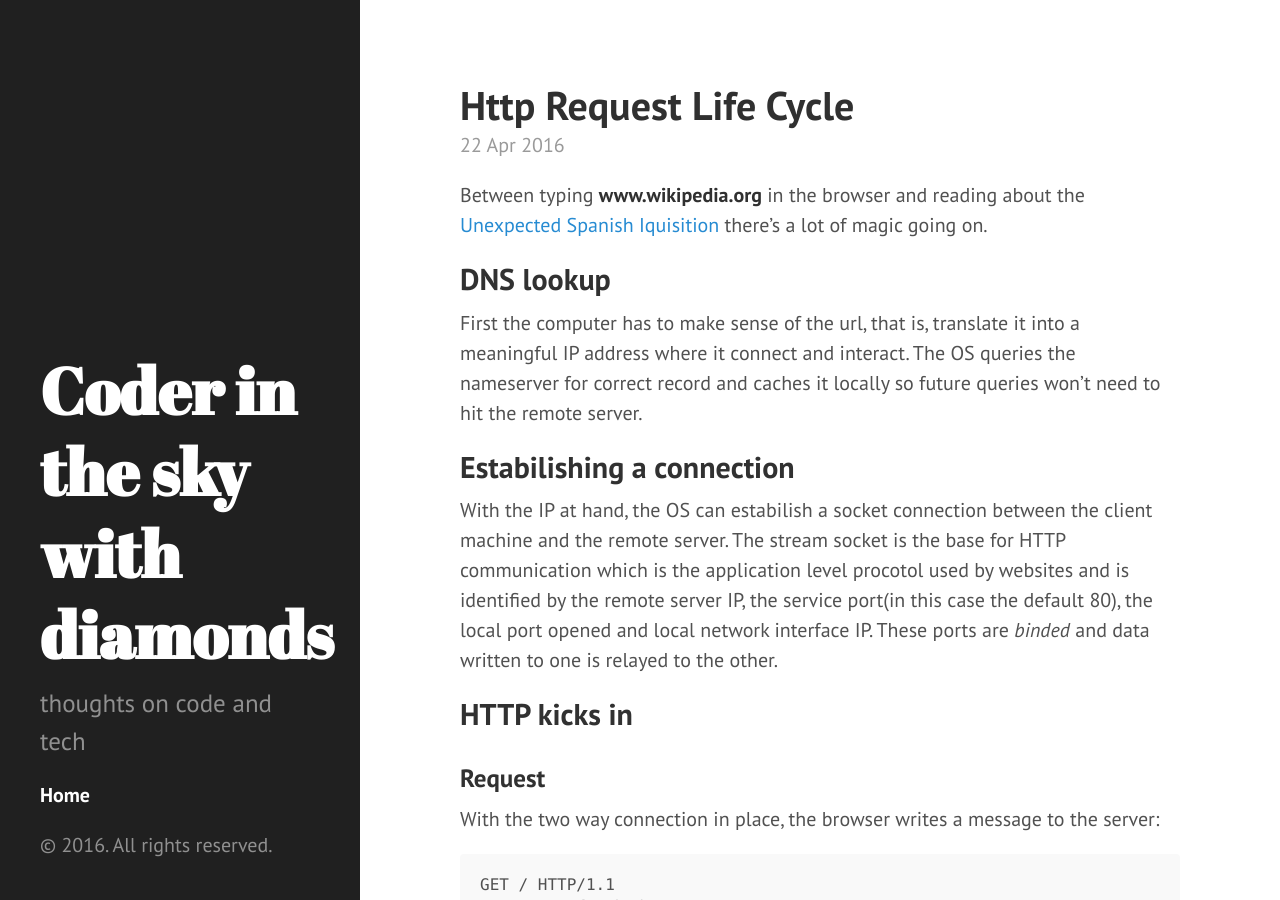
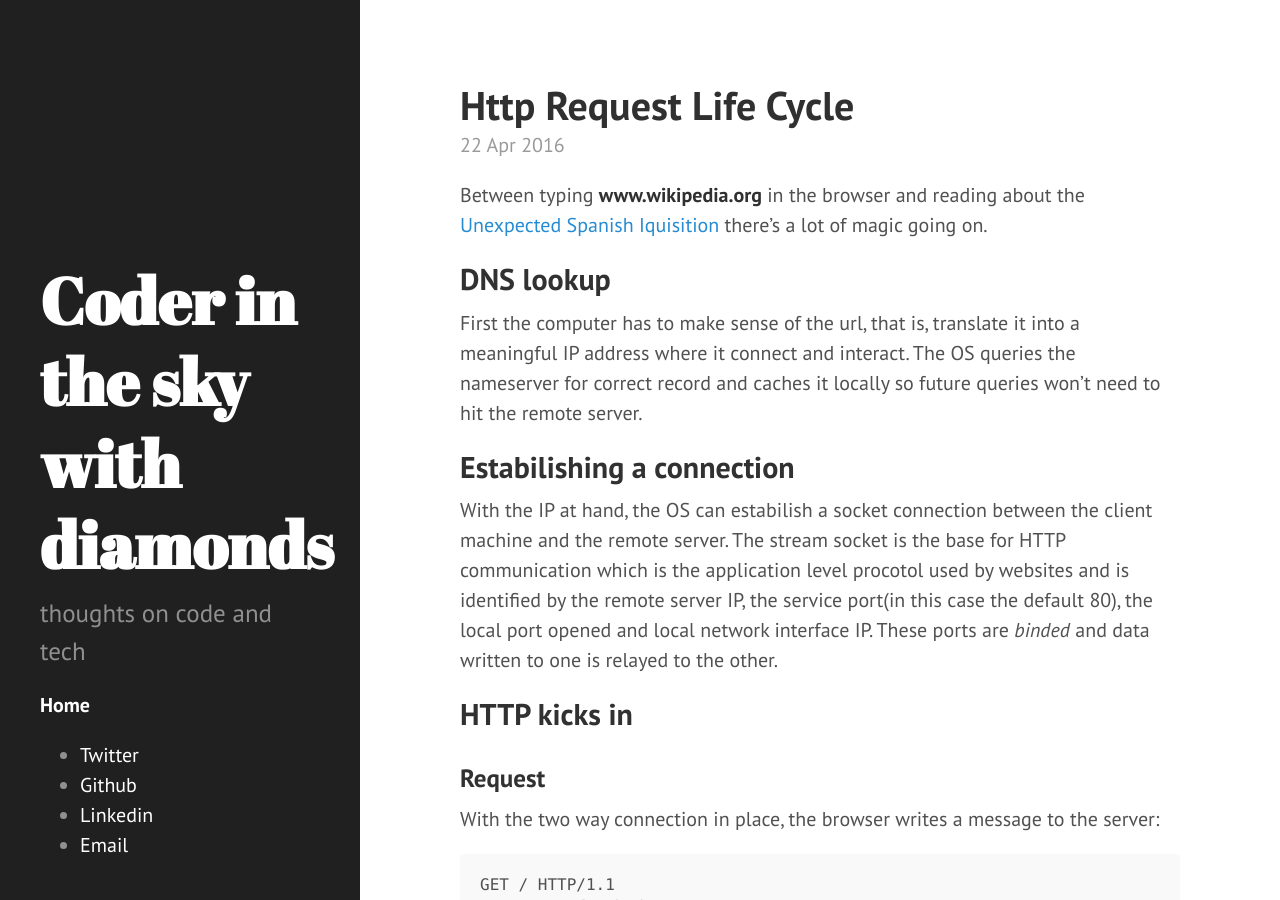
Before and after one commit to xymor/xymor.github.io, a Jekyll site: the page built from index.html, in a window 1280 px wide and 900 px high. Built offline with Jekyll 4.4.1, drawn with Linux system fonts in a browser that asks for light colours; the list of posts is cut into pages by our own code.

Commit message:
Update sidebar.html

```diff
--- a/_includes/sidebar.html
+++ b/_includes/sidebar.html
@@ -31,6 +31,13 @@
       <li class="sidebar-nav-item">Currently v{{ site.version }}</li-->
     </ul>
 
-    <p>&copy; {{ site.time | date: '%Y' }}. All rights reserved.</p>
+      <footer id="footer">
+				<ul class="icons">
+					<li><a href="http://twitter.com/raphaelom" class="icon fa-twitter"><span class="label">Twitter</span></a></li>
+					<li><a href="http://github.com/xymor" class="icon fa-github"><span class="label">Github</span></a></li>
+					<li><a href="https://www.linkedin.com/in/raphaelmiranda" class="icon fa-linkedin"><span class="label">Linkedin</span></a></li>
+					<li><a href="mailto:raphaelmiranda@gmail.com" class="icon fa-envelope-o"><span class="label">Email</span></a></li>
+				</ul>
+			</footer>
   </div>
 </div>
```
